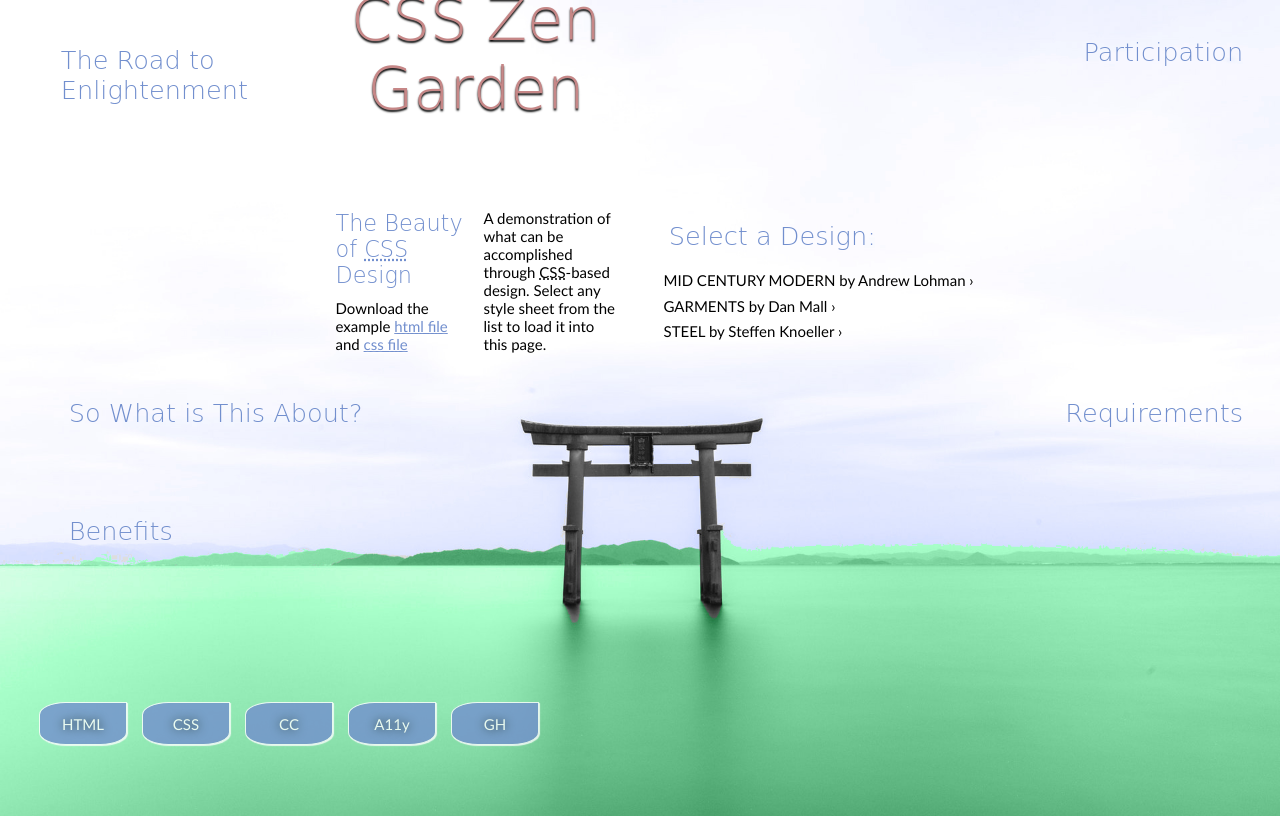
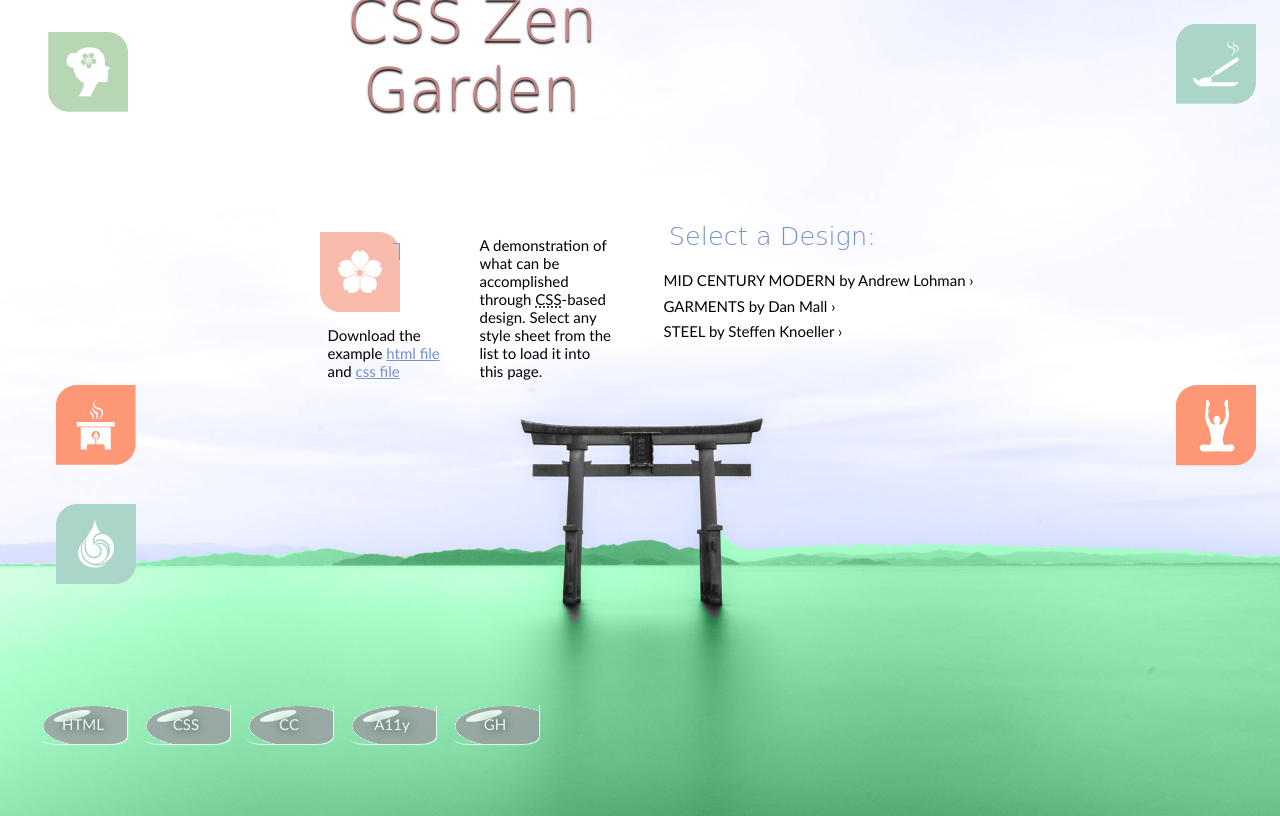
Before and after one commit to masa-stirn/css-zen-garden, a plain HTML site: page index.html in a window 1280 px wide. Drawn offline with Linux system fonts and the light colour scheme.

Commit message:
added icons, stones as bg images of divs

```diff
--- a/grid.css
+++ b/grid.css
@@ -139,18 +139,18 @@
         display: grid;
         grid-template-columns: repeat(4, 1fr);
         grid-template-areas:
+            "enlg enlg zen zen"
             "enlg enlg . ."
-            "enlg enlg zen zen"
             "enlg enlg sm sm"
-            "enlg enlg sm sm"
+            "enlg enlg . ."
     }
     .preamble {
         grid-area: enlg;
-            margin-top: 1em;
+        margin-top: 1em;
     margin-left: 2em;
-    width: 280px;
-    overflow: scroll;
+        background: transparent url(images/lady.png) no-repeat top left;
     }
+
     header {
         position: relative;
         grid-area: zen;
@@ -163,7 +163,7 @@
     }
     #zen-intro h1 {
         grid-area: hed1;
-        margin-top: -2.5em;
+        margin-top: -0.5em;
         color: #c68787;
         font-size: 3.7em;
         text-shadow: 0 2px 2px #000;
@@ -171,16 +171,39 @@
     #zen-intro h2 {
         font-size: 1.4em;
         position: absolute;
+        width: 80px;
+        height: 80px;
+        left: 0;
+        grid-area: hed2;
+        text-align: left;
+        padding: 7.5px;
+        color: #728FCE;
+        margin-top: 6.5em;
+        background: transparent url(images/flower.png) no-repeat top left;
+
+        text-indent: 100%;
+	white-space: nowrap;
+	overflow: hidden;
+    }
+
+    #zen-intro h2:hover {
+        font-size: 1.4em;
+        position: absolute;
         width: 50%;
         left: 0;
         grid-area: hed2;
         text-align: left;
-        padding:7.5px;
+        padding: 7.5px;
         color: #728FCE;
-        /*text-shadow: 0 0 10px #F6D781;*/
+        margin-top: 6.5em;
+        text-indent: 0%;
+	white-space:normal;
+	overflow: show;
+        background:none;
     }
     .summary {
-        margin-top: -0.1em;
+        opacity:1;
+        margin-top: 5em;
         grid-area: sm;
         display: grid;
         grid-template-columns: repeat(2, 1fr);
@@ -276,10 +299,21 @@
             "ben ben req req"
             "foot foot req req"
     }
+
+    .explanation h3,
+    .preamble h3,
+    .participation h3,
+    .benefits h3,
+    .requirements h3{
+opacity: 0;
+        }
+
+
     .explanation {
         grid-area: ex;
         width: 100%;
         margin-left: 2em;
+        background: transparent url(images/zen.png) no-repeat top left;
     }
     .participation {
         grid-area: par;
@@ -289,6 +323,7 @@
         margin-left: 2em;
         width:300px;
         margin-top: 1em;
+        background: transparent url(images/icon.png) no-repeat top right;
     }
     .participation p,
     .explanation p,
@@ -355,6 +390,7 @@
         padding-left:1.5em;
             padding-right:1.5em;
         color: #3EA99F;
+        opacity: 1;
     }
     .preamble h3,
     .explanation h3,
@@ -366,6 +402,7 @@
         grid-area: ben;
         width: 100%;
     margin-left: 2em;
+        background: transparent url(images/drop.png) no-repeat top left;
     }
     .requirements {
         grid-area: req;
@@ -375,6 +412,7 @@
         height: 300px;
         margin-left: 0;
         overflow: scroll;
+        background: transparent url(images/yoga.png) no-repeat top right;
     }
     .requirements h3,
     .participation h3 {
@@ -391,11 +429,19 @@
     footer a {
         display: inline-block;
         width: calc(90% / 5 - 20px);
-        border-radius: 30% 0 30% 30%;
+        /*border-radius: 30% 0 30% 30%;*/
         float: left;
         margin-left: 1em;
+        border: none;
         box-shadow: 1px 1px 1px white;
+        background: transparent url(images/stone3.png) no-repeat top left;
     }
+    footer a:hover {
+    transition: all 0.7s;
+    background: transparent url(images/stone4.png) no-repeat top left;
+    font-size: 1em;
+    text-decoration: none;
+}
 
 }
     @keyframes text-move {
@@ -457,9 +503,6 @@
 .design-name {
     text-transform: uppercase;
 }
-/*nav ul li a:first-child {
-    display: block;
-}*/
 .design-selection nav ul li a:last-child::after {
     content: " ›";
 }
```
Also changed, not shown: images/bamboo.png (added), images/drop.png (added), images/flower.png (added), images/icon.png (added), images/stone.png (added), images/stone2.png (added), images/stone3.png (added), images/stone4.png (added), images/yoga.png (added), images/zen.png (added).
